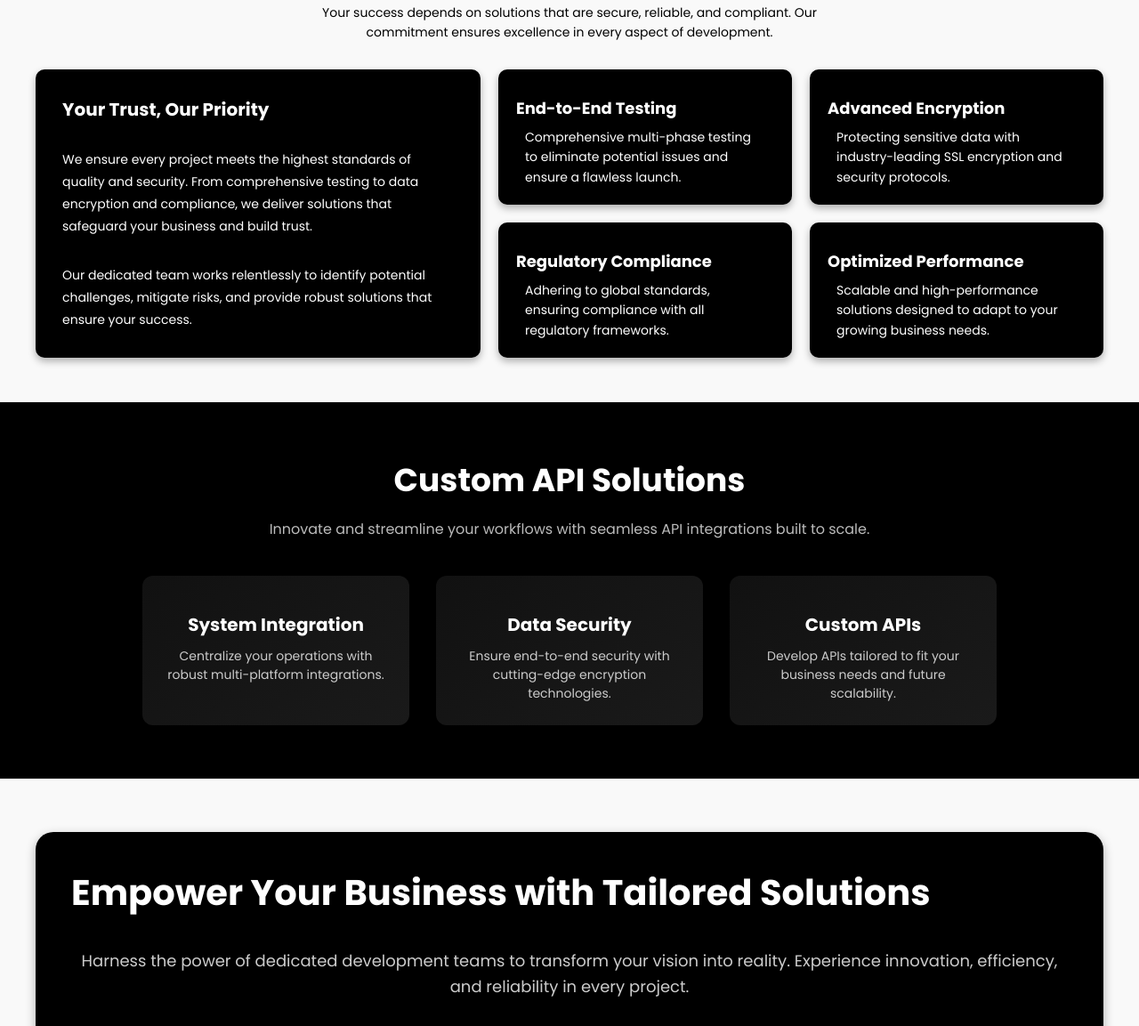
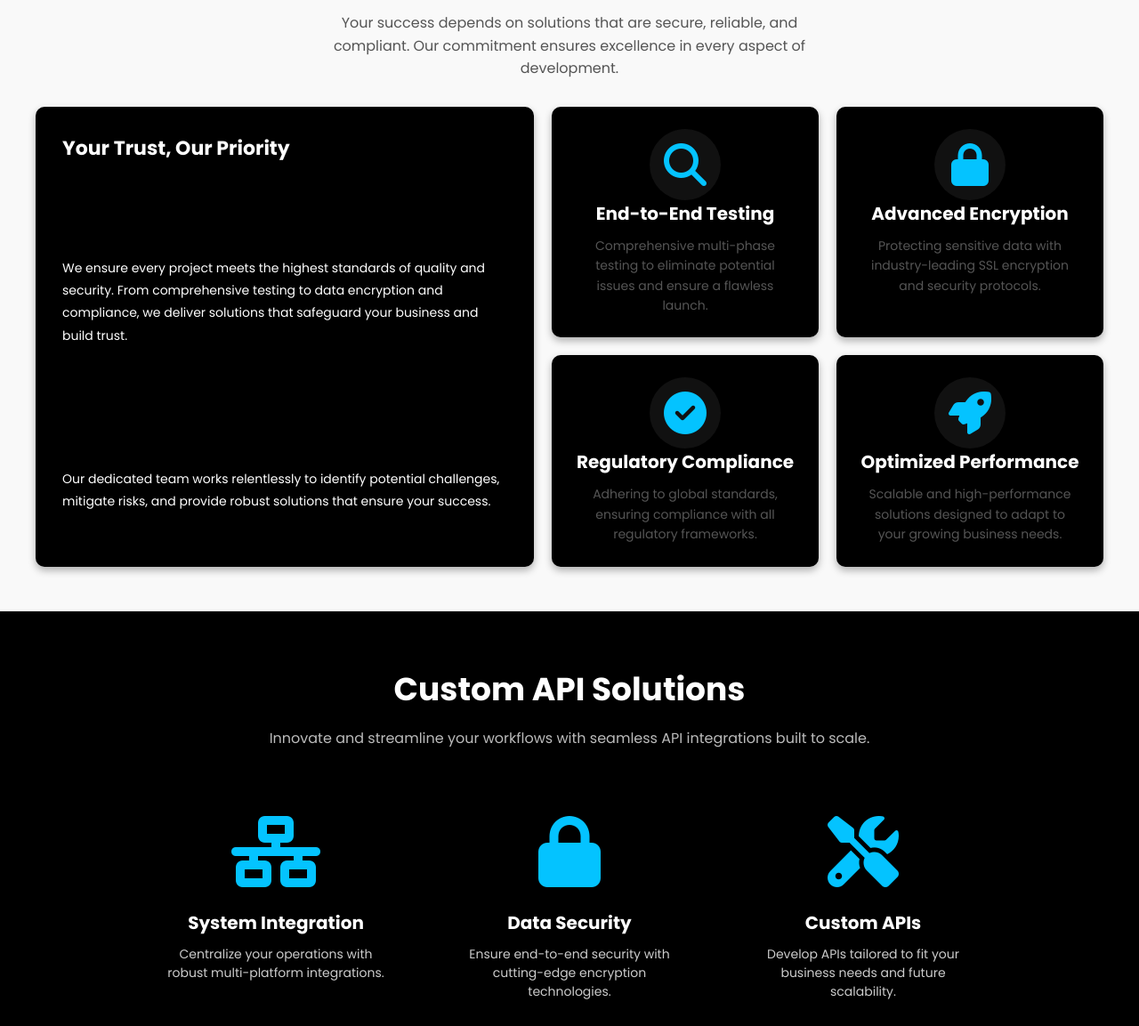
Before and after one commit to itsmardan/xiotsui, a plain HTML site: page index.html in a window 1280 px wide. Shown: the part 1496-2649 px from the top of the page at 89% size. Drawn offline with Linux system fonts and the light colour scheme.

Commit message:
responsive and icons

```diff
--- a/index.html
+++ b/index.html
@@ -5,6 +5,7 @@
     <meta name="viewport" content="width=device-width, initial-scale=1.0">
     <title>Custom Software Development | Xiots</title>
     <link rel="stylesheet" href="style.css">
+    <link href="https://cdnjs.cloudflare.com/ajax/libs/font-awesome/6.5.0/css/all.min.css" rel="stylesheet">
     <link href="https://fonts.googleapis.com/css2?family=Poppins:wght@400;500;700&display=swap" rel="stylesheet">
     <script src="script.js"></script>
 
@@ -134,12 +135,11 @@
     </div>
 </section>
 
-
 <!-- Quality Assurance & Security Section -->
 <section class="quality-security">
     <div class="container">
         <h2>Quality Assurance & Security</h2>
-        <p style="color:#000;">Your success depends on solutions that are secure, reliable, and compliant. Our commitment ensures excellence in every aspect of development.</p>
+        <p>Your success depends on solutions that are secure, reliable, and compliant. Our commitment ensures excellence in every aspect of development.</p>
         <div class="content">
             <div class="commitment">
                 <h3>Your Trust, Our Priority</h3>
@@ -149,22 +149,30 @@
 
             <div class="features">
                 <div class="feature-item">
-                    <i class="fas fa-search"></i>
+                    <div class="feature-icon">
+                        <i class="fa-solid fa-search"></i>
+                    </div>
                     <h4>End-to-End Testing</h4>
                     <p>Comprehensive multi-phase testing to eliminate potential issues and ensure a flawless launch.</p>
                 </div>
                 <div class="feature-item">
-                    <i class="fas fa-lock"></i>
+                    <div class="feature-icon">
+                        <i class="fa-solid fa-lock"></i>
+                    </div>
                     <h4>Advanced Encryption</h4>
                     <p>Protecting sensitive data with industry-leading SSL encryption and security protocols.</p>
                 </div>
                 <div class="feature-item">
-                    <i class="fas fa-check-circle"></i>
+                    <div class="feature-icon">
+                        <i class="fa-solid fa-check-circle"></i>
+                    </div>
                     <h4>Regulatory Compliance</h4>
                     <p>Adhering to global standards, ensuring compliance with all regulatory frameworks.</p>
                 </div>
                 <div class="feature-item">
-                    <i class="fas fa-rocket"></i>
+                    <div class="feature-icon">
+                        <i class="fa-solid fa-rocket"></i>
+                    </div>
                     <h4>Optimized Performance</h4>
                     <p>Scalable and high-performance solutions designed to adapt to your growing business needs.</p>
                 </div>
@@ -183,21 +191,21 @@
         <div class="api-features">
             <div class="feature-box">
                 <div class="icon">
-                    <i class="fas fa-network-wired"></i>
+                    <i class="fa-solid fa-network-wired"></i>
                 </div>
                 <h3>System Integration</h3>
                 <p>Centralize your operations with robust multi-platform integrations.</p>
             </div>
             <div class="feature-box">
                 <div class="icon">
-                    <i class="fas fa-lock"></i>
+                    <i class="fa-solid fa-lock"></i>
                 </div>
                 <h3>Data Security</h3>
                 <p>Ensure end-to-end security with cutting-edge encryption technologies.</p>
             </div>
             <div class="feature-box">
                 <div class="icon">
-                    <i class="fas fa-tools"></i>
+                    <i class="fa-solid fa-tools"></i>
                 </div>
                 <h3>Custom APIs</h3>
                 <p>Develop APIs tailored to fit your business needs and future scalability.</p>
@@ -205,7 +213,6 @@
         </div>
     </div>
 </section>
-
 
 <!-- Outsourced Development Section -->
 <section class="outsourced-development">
--- a/style.css
+++ b/style.css
@@ -238,6 +238,7 @@ body {
         flex-direction: column;
         text-align: center;
         gap: 20px;
+        margin-top:100px;
     }
 
     .hero-content {
@@ -660,9 +661,7 @@ blockquote {
     }
 }
 
-
-/*api section */
-
+/* API Integration Section */
 .api-integration-section {
     background-color: #000;
     color: #fff;
@@ -693,7 +692,6 @@ blockquote {
 .feature-box {
     flex: 1 1 300px;
     max-width: 300px;
-    background: linear-gradient(145deg, #111, #1a1a1a);
     border-radius: 12px;
     padding: 25px;
     text-align: center;
@@ -707,9 +705,16 @@ blockquote {
 }
 
 .feature-box .icon {
-    font-size: 50px;
-    color: #04c3ff;
-    margin-bottom: 15px;
+    font-size: 80px; /* Large icons */
+    color: #04c3ff; /* Icon color */
+    margin: 0 auto 15px; /* Auto horizontal margin for centering */
+    display: flex; /* Flexbox for perfect centering */
+    justify-content: center;
+    align-items: center;
+    height: 100px; /* Consistent icon area size */
+    width: 100px;
+    border-radius: 50%;
+    box-shadow: 0 4px 8px rgba(0, 0, 0, 0.3);
 }
 
 .feature-box h3 {
@@ -725,6 +730,7 @@ blockquote {
     line-height: 1.5;
 }
 
+/* Responsive Design */
 @media (max-width: 768px) {
     .api-header h2 {
         font-size: 28px;
@@ -743,6 +749,7 @@ blockquote {
         max-width: 100%;
     }
 }
+
 
 
 /* Outsourced Development Section */
@@ -849,8 +856,6 @@ blockquote {
         font-size: 18px;
     }
 }
-
-
 /* Quality Assurance & Security Section */
 .quality-security {
     background-color: #f9f9f9;
@@ -862,12 +867,12 @@ blockquote {
     font-size: 32px;
     font-weight: 700;
     color: #000;
-    margin-bottom: 10px;
+    margin-bottom: 20px;
 }
 
 .quality-security p {
-    font-size: 14px;
-    color: #fff;
+    font-size: 16px;
+    color: #555;
     max-width: 600px;
     margin: 0 auto 30px;
     line-height: 1.6;
@@ -882,7 +887,7 @@ blockquote {
 }
 
 .commitment {
-    flex: 1 1 40%;
+    flex: 1 1 45%;
     background-color: #000;
     padding: 30px;
     border-radius: 10px;
@@ -895,7 +900,7 @@ blockquote {
 }
 
 .commitment h3 {
-    font-size: 20px;
+    font-size: 22px;
     font-weight: 600;
     color: #fff;
     margin-bottom: 15px;
@@ -905,34 +910,26 @@ blockquote {
     font-size: 14px;
     line-height: 1.8;
     color: #fff;
-    margin: 0;
 }
 
 .commitment .extra-content {
-    font-size: 14px;
-    line-height: 1.8;
-    color: #fff;
     margin-top: 15px;
 }
 
 .features {
-    flex: 1 1 55%;
+    flex: 1 1 50%;
     display: grid;
-    grid-template-columns: 1fr 1fr;
+    grid-template-columns: repeat(2, 1fr);
     gap: 20px;
-    align-items: stretch;
 }
 
 .feature-item {
     background-color: #000;
-    padding: 20px;
+    padding: 25px;
     border-radius: 10px;
-    text-align: left;
+    text-align: center;
     box-shadow: 0 4px 8px rgba(0, 0, 0, 0.3);
     color: #fff;
-    display: flex;
-    flex-direction: column;
-    justify-content: space-between;
     transition: transform 0.3s, box-shadow 0.3s;
 }
 
@@ -941,16 +938,25 @@ blockquote {
     box-shadow: 0 6px 12px rgba(0, 0, 0, 0.5);
 }
 
-.feature-item i {
-    font-size: 24px;
+.feature-icon {
+    font-size: 48px; /* Larger icon size */
     color: #04c3ff;
-    margin-bottom: 10px;
+    margin-bottom: 15px;
+    display: flex;
+    justify-content: center;
+    align-items: center;
+    height: 80px;
+    width: 80px;
+    background-color: #111;
+    border-radius: 50%; /* Circular background */
+    margin: 0 auto; /* Center horizontally */
+    box-shadow: 0 4px 8px rgba(0, 0, 0, 0.3);
 }
 
 .feature-item h4 {
-    font-size: 18px;
+    font-size: 20px;
     font-weight: 600;
-    margin-bottom: 8px;
+    margin-bottom: 10px;
 }
 
 .feature-item p {
@@ -959,26 +965,32 @@ blockquote {
     margin: 0;
 }
 
+/* Responsive Adjustments */
 @media (max-width: 768px) {
     .content {
         flex-direction: column;
+        gap: 30px;
+    }
+
+    .commitment {
+        text-align: center;
+        flex: 1;
     }
 
     .features {
         grid-template-columns: 1fr;
     }
 
-    .commitment {
-        flex: 1;
-        text-align: center;
+    .feature-item {
+        padding: 20px;
     }
 
-    .commitment p,
-    .commitment .extra-content {
-        text-align: center;
+    .feature-icon {
+        font-size: 36px; /* Smaller icon for mobile */
+        height: 70px;
+        width: 70px;
     }
 }
-
 
 /* FAQ Section */
 .faq-section {
```
